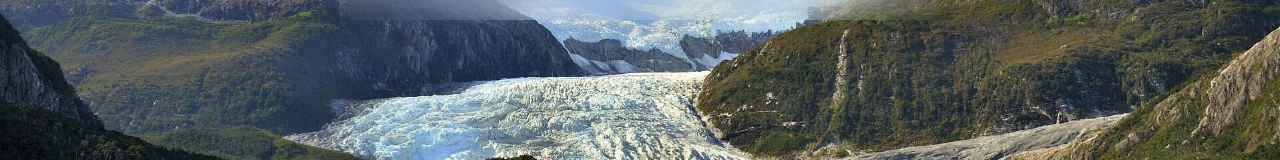
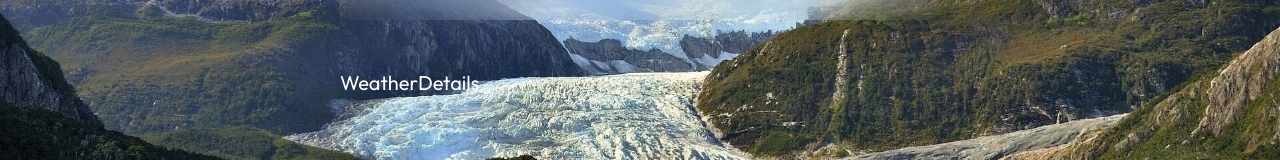
Before and after one commit to codebyjavi/clima-react-ts, a React (Vite) app: page / in a window 1280 px wide. Shown: the part 437-597 px from the top of the page. Built offline with nearby package versions, Linux system fonts and the light colour scheme.

Commit message:
add WeatherDetails

```diff
--- a/src/App.tsx
+++ b/src/App.tsx
@@ -1,5 +1,6 @@
 import styles from './App.module.css'
 import Form from './components/Form/Form'
+import WeatherDetails from './components/WeatherDetails/WeatherDetails'
 import useWeather from './hooks/useWeather'
 
 function App() {
@@ -15,9 +16,10 @@ function App() {
         <Form
           fetchWeather={fetchWeather}
         />
-
       </section>
-
+      <WeatherDetails
+        weather={weather}
+      />
     </>
   )
 }
--- a/src/components/Form/Form.tsx
+++ b/src/components/Form/Form.tsx
@@ -2,7 +2,7 @@ import { useState } from "react";
 import { countries } from "../../data/countries";
 import styles from './Form.module.css'
 import { SearchType } from "../../types";
-import Alert from "../../Alert/Alert";
+import Alert from "../Alert/Alert";
 
 type FormProps = {
     fetchWeather: (search: SearchType) => Promise<void>
--- /dev/null
+++ b/src/components/WeatherDetails/WeatherDetails.tsx
@@ -0,0 +1,18 @@
+import styles from './Weatherdetails.module.css'
+
+type WeatherDetailsProps = {
+    weather: {
+        name: string;
+        main: {
+            temp: number;
+            temp_max: number;
+            temp_min: number;
+        };
+    }
+}
+
+export default function WeatherDetails({ weather } : WeatherDetailsProps) {
+  return (
+    <div  className={styles.weather}>WeatherDetails</div>
+  )
+}
--- /dev/null
+++ b/src/components/WeatherDetails/Weatherdetails.module.css
@@ -0,0 +1,5 @@
+.weather {
+    width: 95%;
+    max-width: 60rem;
+    margin: 5rem auto;
+}
```
Also changed, not shown: src/components/Alert/Alert.module.css (renamed from src/Alert/Alert.module.css), src/components/Alert/Alert.tsx (renamed from src/Alert/Alert.tsx).
